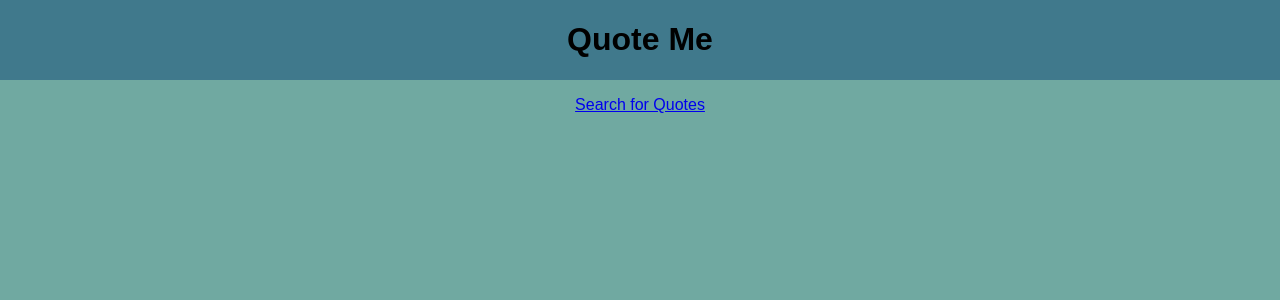
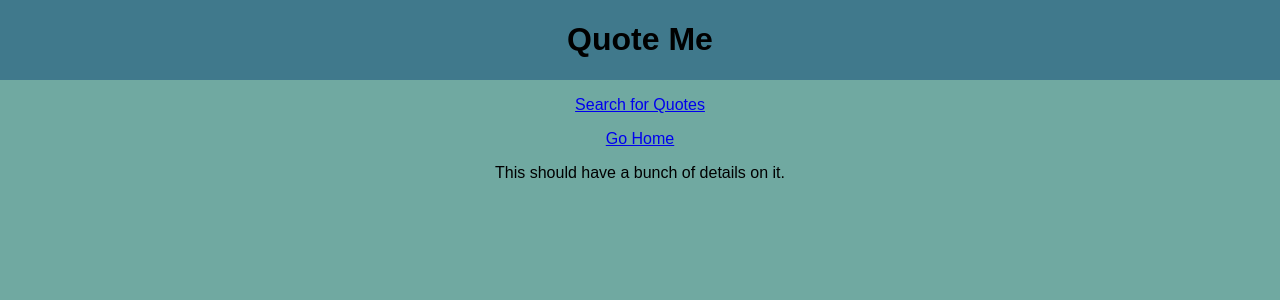
Before and after one commit to arstaffieri/quote-me, a React (Create React App) app in the folder quote-me/: page /about in a window 1280 px wide. Shown: the top 300 px of the page. Built offline with nearby package versions, Linux system fonts and the light colour scheme; no server answers; a web font is replaced by a local one.

Commit message:
All routes working

```diff
--- a/quote-me/src/AboutPage.js
+++ b/quote-me/src/AboutPage.js
@@ -0,0 +1,26 @@
+import React from "react";
+import './About.css'
+
+class AboutPage extends React.Component {
+    constructor() {
+        super()
+        this.state = {
+            person: []
+        }
+    }
+    componentDidMount() {
+        return fetch(`https://quotable.io/authors`)
+        .then(response => response.json())
+        .then(data => console.log(data))
+    }
+
+    render() {
+        return(
+            <div>
+                This should have a bunch of details on it.
+            </div>
+        )
+    }
+}
+
+export default AboutPage
--- a/quote-me/src/App.js
+++ b/quote-me/src/App.js
@@ -38,12 +38,15 @@ class App extends React.Component {
           <Link to='/searchPage'>
           <p>Search for Quotes</p>
           </Link>
+          <Link to='/'>
+          <p>Go Home</p>
+          </Link>
 
         </div>
         <Switch>
           <Route exact path="/" render={() => <Card content={this.state.quote} author={this.state.author}/>}></Route>
           <Route exact path='/searchPage' component={SearchPage}></Route>
-          {/* <Route exact path='/about' component={AboutPage}></Route> */}
+          <Route exact path='/about' component={AboutPage}></Route>
         </Switch>
       </main>
     );
--- a/quote-me/src/Card.css
+++ b/quote-me/src/Card.css
@@ -5,7 +5,6 @@
     display: flex;
     width: 30vh;
     height: auto;
-    border: 30px black;
     background-color: #cfe0c3;
     flex-direction: column;
     justify-content: space-between;
--- a/quote-me/src/Card.js
+++ b/quote-me/src/Card.js
@@ -4,7 +4,7 @@ import { Link } from 'react-router-dom'
 
 const Card = ({_id, author, content }) => {
     return(
-        <Link className="link">
+        <Link className="link" to='/about'>
         <div className="card" key={_id}>
             <h3>{content}</h3>
             <h4>{author}</h4>
--- a/quote-me/src/Search.css
+++ b/quote-me/src/Search.css
@@ -29,7 +29,6 @@
 .card-display {
     display: flex;
     flex-wrap: wrap;
-    border: solid green 2px;
     justify-content: space-evenly;
     align-items: center;
     justify-items: stretch;
```
